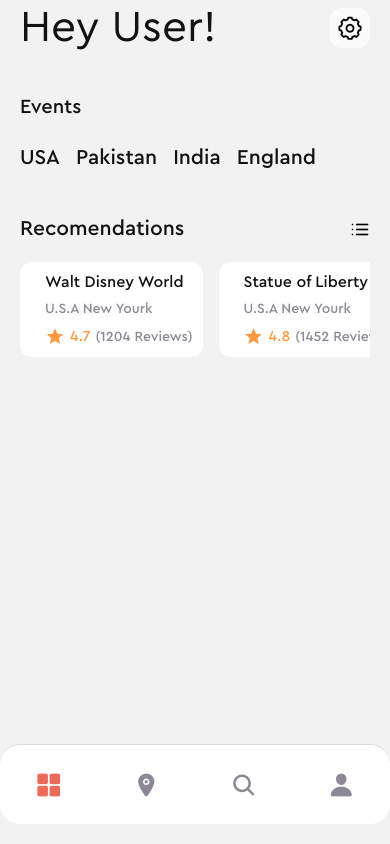
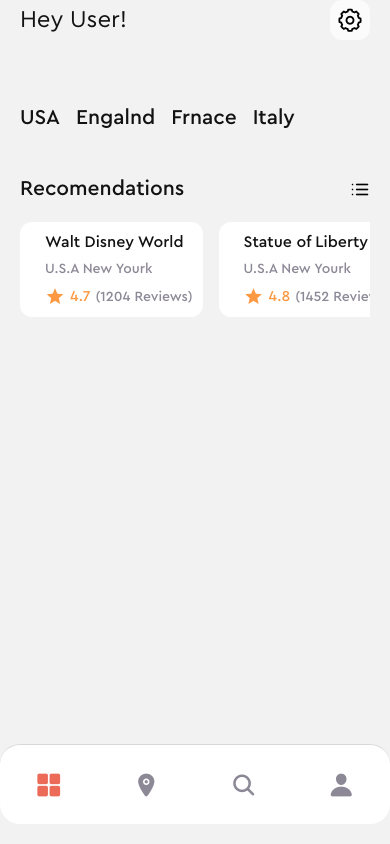
Before and after one commit to lDereQl/SEProject2_0, a React Native app: screen /Home in a window 390 px wide. Built offline with nearby package versions, Linux system fonts and the light colour scheme; grey boxes are pictures that could not be loaded.

Commit message:
KAN-20 Creating a new files

```diff
--- a/components/Home/Places.jsx
+++ b/components/Home/Places.jsx
@@ -9,15 +9,13 @@ const Places = () => {
         {
          _id: "64c62bfc65af9f8c969a8d04",
          country: "USA",
-         description:
-           "The USA is a tourist magnet, known for its diverse landscapes, rich history, and vibrant culture. From the sun-kissed beaches of California to the bustling streets of New York City, there's something for every traveler.The USA is a tourist magnet, known for its diverse landscapes, rich history, and vibrant culture. From the sun-kissed beaches of California to the bustling streets of New York City, there's something for every traveler.The USA is a tourist magnet, known for its diverse landscapes, rich history, and vibrant culture. From the sun-kissed beaches of California to the bustling streets of New York City, there's something for every traveler.The USA is a tourist magnet, known for its diverse landscapes, rich history, and vibrant culture. From the sun-kissed beaches of California to the bustling streets of New York City, there's something for every traveler.",
-         imageUrl:
-           "https://d326fntlu7tb1e.cloudfront.net/uploads/1bcdbbd0-d702-475d-92ea-d9171c041674-vinci_01_places_new_york.jpg",
+         description: "The USA is a tourist magnet, known for its diverse landscapes, rich history, and vibrant culture. From the sun-kissed beaches of California to the bustling streets of New York City, there's something for every traveler.The USA is a tourist magnet, known for its diverse landscapes, rich history, and vibrant culture. From the sun-kissed beaches of California to the bustling streets of New York City, there's something for every traveler.The USA is a tourist magnet, known for its diverse landscapes, rich history, and vibrant culture. From the sun-kissed beaches of California to the bustling streets of New York City, there's something for every traveler.The USA is a tourist magnet, known for its diverse landscapes, rich history, and vibrant culture. From the sun-kissed beaches of California to the bustling streets of New York City, there's something for every traveler.",
+         imageUrl:"https://d326fntlu7tb1e.cloudfront.net/uploads/1bcdbbd0-d702-475d-92ea-d9171c041674-vinci_01_places_new_york.jpg",
          region: "North America, USA",
        },
        {
          _id: "64cf2c565d14628d0ac0a2b7",
-         country: "Pakistan",
+         country: "Engalnd",
          description:
            "Pakistan is a country located in South Asia. It shares borders with India, Afghanistan, Iran, and China. The country is known for its diverse culture, rich history, and breathtaking landscapes. From the mighty peaks of the Karakoram mountain range to the vast deserts of Thar, Pakistan offers a wide range of geographical wonders. Its cities, like Karachi, Lahore, and Islamabad, are bustling hubs of activity, blending modernity with tradition. Pakistan has a deep-rooted history, with ancient civilizations like the Indus Valley civilization leaving their mark. The country is also famous for its delicious cuisine, warm hospitality, and vibrant festivals.",
          imageUrl:
@@ -26,7 +24,7 @@ const Places = () => {
        },
        {
          _id: "64cf2c935d14628d0ac0a2b9",
-         country: "India",
+         country: "Frnace",
          description:
            "India is a vast and diverse country in South Asia. It is known for its cultural heritage, historical landmarks, and geographical variety. The country boasts a rich history that dates back thousands of years, with influences from various civilizations. India's landscape ranges from the snowy peaks of the Himalayas to the lush greenery of Kerala's backwaters. The Taj Mahal, Jaipur's palaces, and the ancient temples of Varanasi are just a few of the country's iconic landmarks. Indian cuisine is famous worldwide, offering a symphony of flavors and spices. With its bustling cities, serene villages, and colorful festivals, India presents a kaleidoscope of experiences for travelers.",
          imageUrl:
@@ -35,7 +33,7 @@ const Places = () => {
        },
        {
          _id: "64cf2d095d14628d0ac0a2bd",
-         country: "England",
+         country: "Italy",
          description:
            "England, a country within the United Kingdom, is steeped in history and culture. Its capital, London, is a bustling metropolis known for its iconic landmarks, including the Tower Bridge, Buckingham Palace, and the British Museum. England's countryside is picturesque, with rolling hills, charming villages, and historical sites such as Stonehenge. The country has a rich literary heritage, with famous authors like William Shakespeare, Jane Austen, and Charles Dickens hailing from its shores. English pubs, afternoon tea, and traditional events like Wimbledon and the Changing of the Guard add to its unique charm. England's influence on politics, literature, and sport has made it a global powerhouse with a lasting legacy.",
          imageUrl:
@@ -64,5 +62,3 @@ const Places = () => {
 }
 
 export default Places
-
-const styles = StyleSheet.create({})
--- /dev/null
+++ b/screens/details/PlaceDetails.jsx
@@ -0,0 +1,12 @@
+import { View, Text } from 'react-native'
+import React from 'react'
+
+const PlaceDetails = () => {
+  return (
+    <View>
+      <Text>PlaceDetails</Text>
+    </View>
+  )
+}
+
+export default PlaceDetails
--- a/screens/home/HomeScreen.jsx
+++ b/screens/home/HomeScreen.jsx
@@ -13,7 +13,7 @@ const HomeScreen = ({ navigation }) => {
             <ReusableText
               text={'Hey User!'}
               family={"regular"}
-              size={SIZES.xxLarge}
+              size={SIZES.xLarge}
               color={COLORS.black}
             />
 
@@ -28,12 +28,12 @@ const HomeScreen = ({ navigation }) => {
 
           <HeightSpacer height={40}/>
 
-          <ReusableText
+          {/* <ReusableText
               text={'Events'}
               family={"medium"}
               size={SIZES.large}
               color={COLORS.black}
-          />
+          /> */}
 
           <Places/>
 
--- a/screens/index.js
+++ b/screens/index.js
@@ -7,6 +7,7 @@ import Search from './search/Search'
 import Settings from './settings/Settings'
 import EventDetails from './details/EventDetails'
 import Recommended from './details/Recommended'
+import PlaceDetails from './details/PlaceDetails'
 
 export {
     HomeScreen,
@@ -17,5 +18,6 @@ export {
     Search,
     Settings,
     EventDetails,
-    Recommended
+    Recommended,
+    PlaceDetails
 }
```
